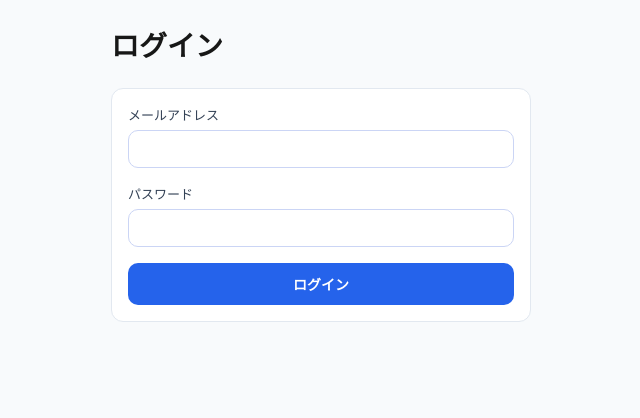
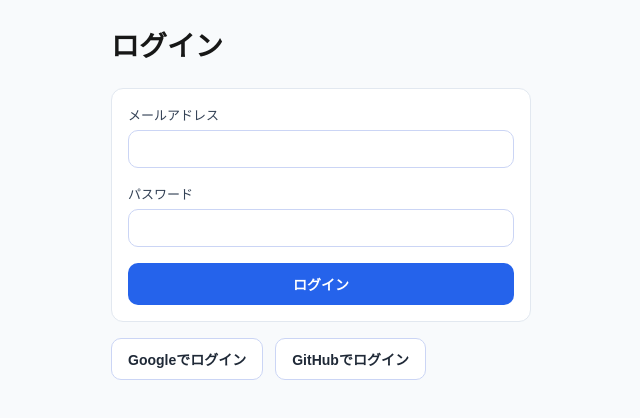
Before and after one commit to YanHengGo/learning-app-web, a Next.js app: page /login in a window 1280 px wide. Shown: the top 418 px of the page, without its empty margins (73-713 px from the left). Built offline with nearby package versions, Linux system fonts and the light colour scheme; no server answers.

Commit message:
Google / GitHub の OAuth ログインを追加

```diff
--- a/src/app/login/page.tsx
+++ b/src/app/login/page.tsx
@@ -1,13 +1,13 @@
 "use client";
 
-import { FormEvent, useState } from "react";
+import { FormEvent, useMemo, useState } from "react";
 import { useRouter } from "next/navigation";
 import { apiFetch, ApiError } from "@/lib/api";
 import { setToken } from "@/lib/auth";
 import AppShell from "@/components/AppShell";
 import TopBar from "@/components/TopBar";
 import { Field, TextInput } from "@/components/Field";
-import { PrimaryButton } from "@/components/Button";
+import { PrimaryButton, SecondaryButton } from "@/components/Button";
 
 export default function LoginPage() {
   const router = useRouter();
@@ -15,6 +15,13 @@ export default function LoginPage() {
   const [password, setPassword] = useState("");
   const [loading, setLoading] = useState(false);
   const [error, setError] = useState<string | null>(null);
+  const [oauthLoading, setOauthLoading] = useState<"google" | "github" | null>(
+    null
+  );
+  const apiBaseUrl = useMemo(
+    () => process.env.NEXT_PUBLIC_API_BASE_URL ?? "",
+    []
+  );
 
   const handleSubmit = async (event: FormEvent<HTMLFormElement>) => {
     event.preventDefault();
@@ -37,6 +44,15 @@ export default function LoginPage() {
     } finally {
       setLoading(false);
     }
+  };
+
+  const handleOauth = (provider: "google" | "github") => {
+    if (!apiBaseUrl) {
+      setError("API base URL が設定されていません");
+      return;
+    }
+    setOauthLoading(provider);
+    window.location.href = `${apiBaseUrl}/auth/oauth/${provider}/start`;
   };
 
   return (
@@ -79,6 +95,22 @@ export default function LoginPage() {
           ログイン
         </PrimaryButton>
       </form>
+      <div style={{ marginTop: "16px", display: "flex", gap: "12px" }}>
+        <SecondaryButton
+          onClick={() => handleOauth("google")}
+          loading={oauthLoading === "google"}
+          loadingText="リダイレクト中..."
+        >
+          Googleでログイン
+        </SecondaryButton>
+        <SecondaryButton
+          onClick={() => handleOauth("github")}
+          loading={oauthLoading === "github"}
+          loadingText="リダイレクト中..."
+        >
+          GitHubでログイン
+        </SecondaryButton>
+      </div>
     </AppShell>
   );
 }
```
Also changed, not shown: src/app/login/callback/page.tsx (added, +52 -0 lines), 1 other file (tests, documents, lock files or other folders).
